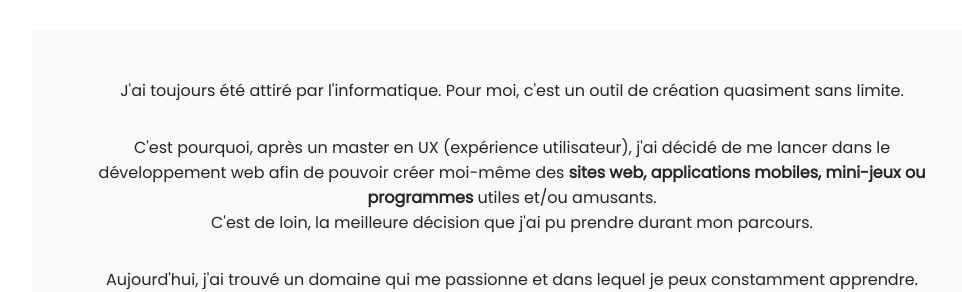
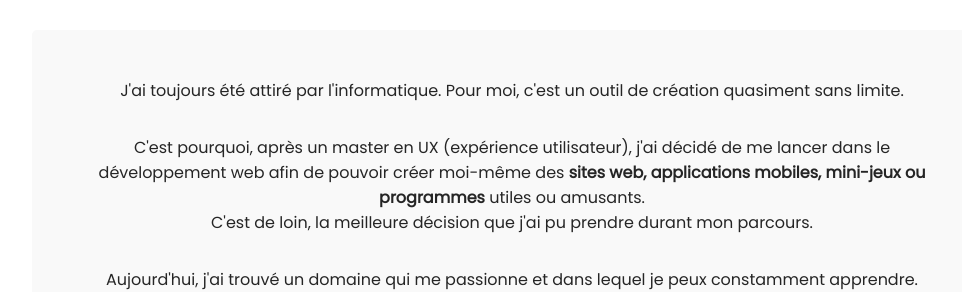
Before and after one commit to pauldkn/portfolio, a React (Create React App) app: page / in a window 1280 px wide. Shown: the part 900-1192 px from the top of the page, without its empty margins (128-1090 px from the left). Built offline with nearby package versions, Linux system fonts and the light colour scheme; a web font is replaced by a local one.

Commit message:
fixing type errors, building for deploy

```diff
--- a/src/components/About/AboutSection.js
+++ b/src/components/About/AboutSection.js
@@ -17,7 +17,7 @@ export default function AboutSection() {
             {" "}
             sites web, applications mobiles, mini-jeux ou programmes{" "}
           </strong>
-          utiles et/ou amusants.
+          utiles ou amusants.
           <br /> C'est de loin, la meilleure décision que j'ai pu prendre durant
           mon parcours.
         </p>
```
